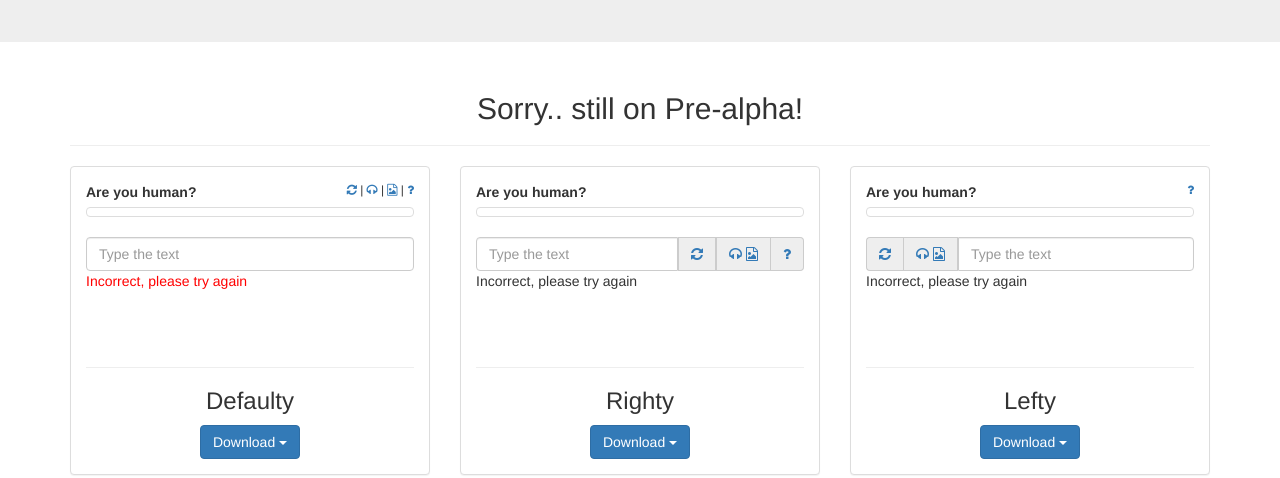
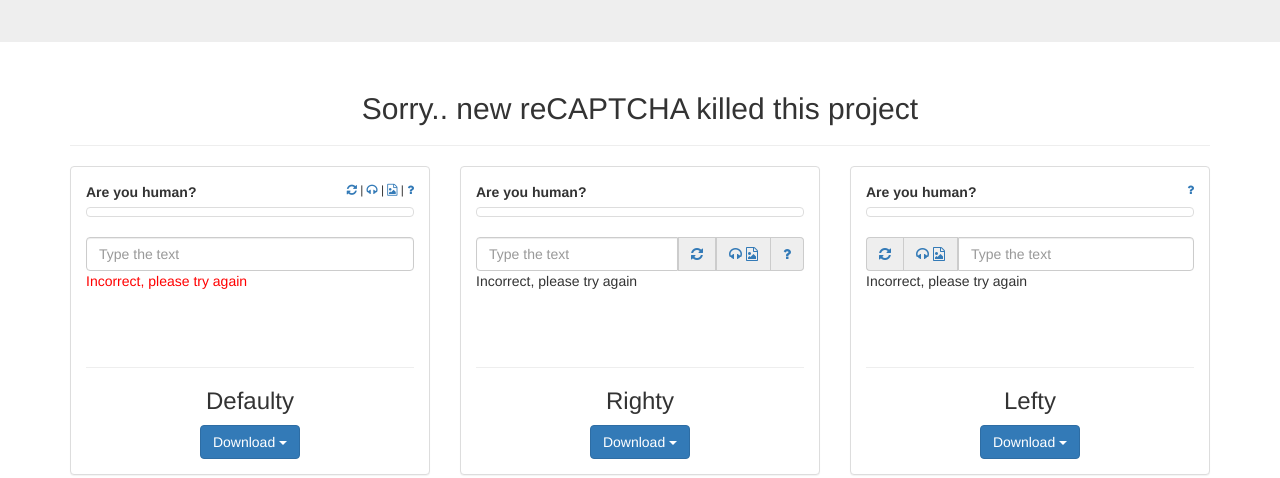
Before and after one commit to georstef/bootstrap-recaptcha, a website: page index.html in a window 1280 px wide. Shown: the part 322-800 px from the top of the page. Drawn offline with nearby package versions, Linux system fonts and the light colour scheme.

Commit message:
Update index.html

```diff
--- a/index.html
+++ b/index.html
@@ -41,7 +41,7 @@
     </div>
 
     <div class="container">
-      <h2 class="text-center">Sorry.. still on Pre-alpha!</h2>
+      <h2 class="text-center">Sorry.. new reCAPTCHA killed this project</h2>
 
       <hr>
 
```
